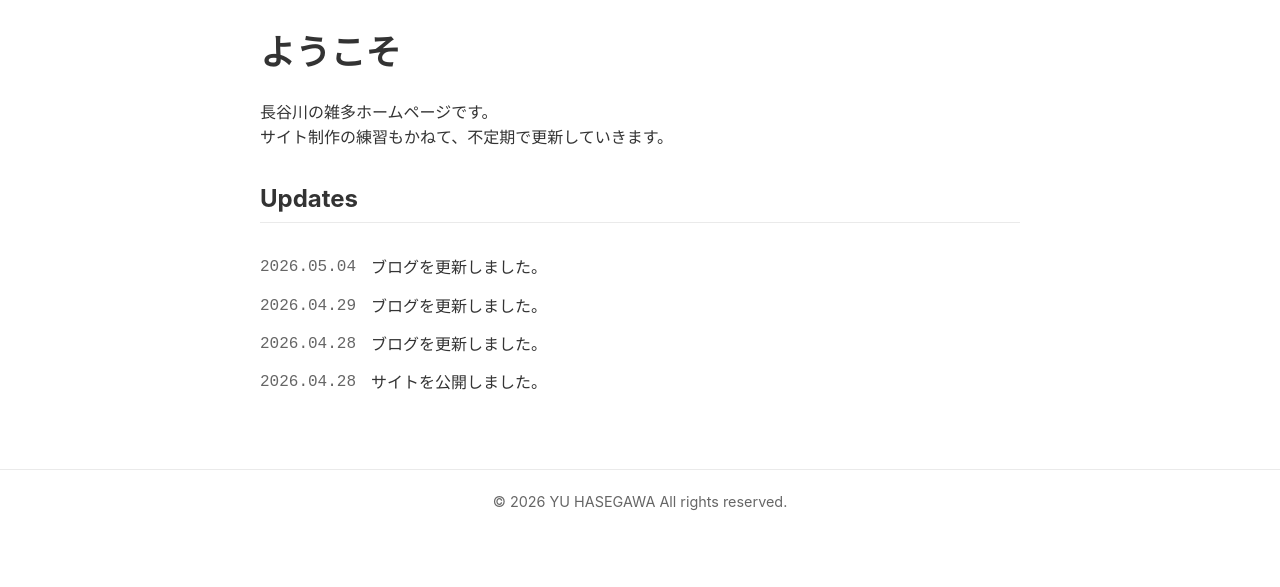
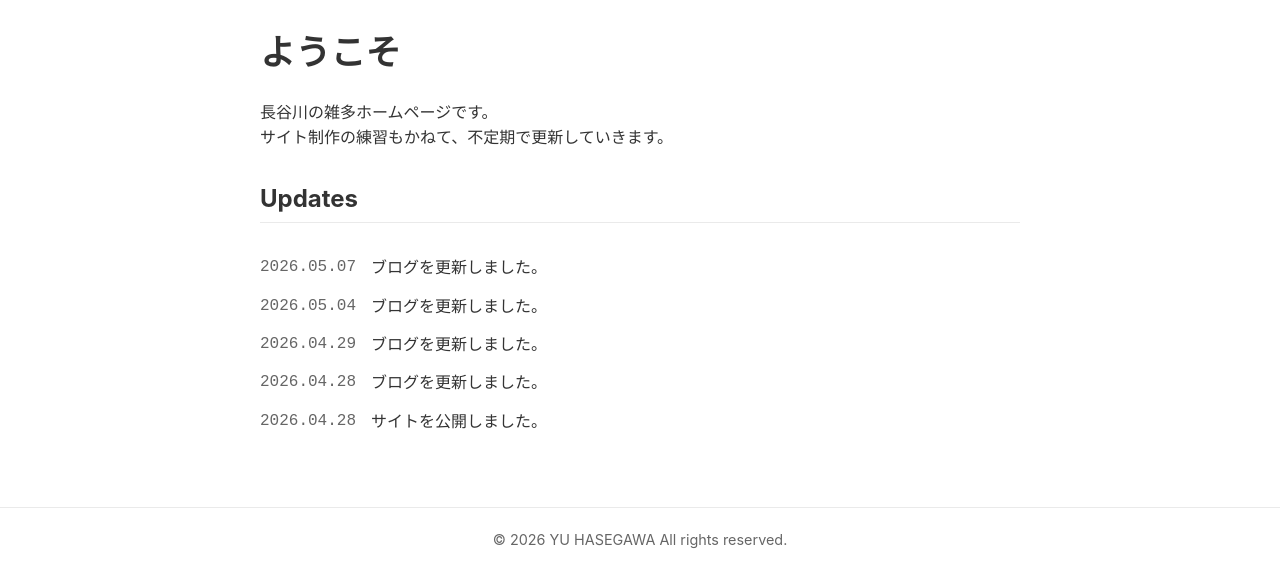
Before and after one commit to woody-510/homepage, a Jekyll site: the page built from index.html, in a window 1280 px wide and 1097 px high. Shown: the part 502-1089 px from the top of the window. Built offline with Jekyll 4.4.1, drawn with Linux system fonts in a browser that asks for light colours.

Commit message:
Update index.html

```diff
--- a/index.html
+++ b/index.html
@@ -41,6 +41,10 @@ document.addEventListener("DOMContentLoaded", function() {
 <!-- 【更新履歴を編集：新しいお知らせがある場合は、<li>タグを追加・修正してください】 -->
 <ul class="update-history">
     <li>
+        <span class="date">2026.05.07</span>
+        <span class="text">ブログを更新しました。</span>
+    </li>
+    <li>
         <span class="date">2026.05.04</span>
         <span class="text">ブログを更新しました。</span>
     </li>
```
